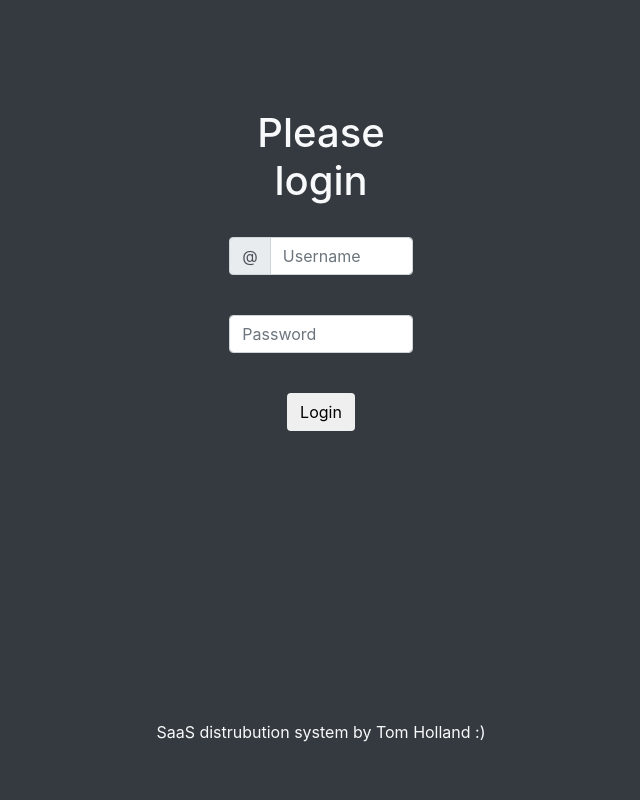
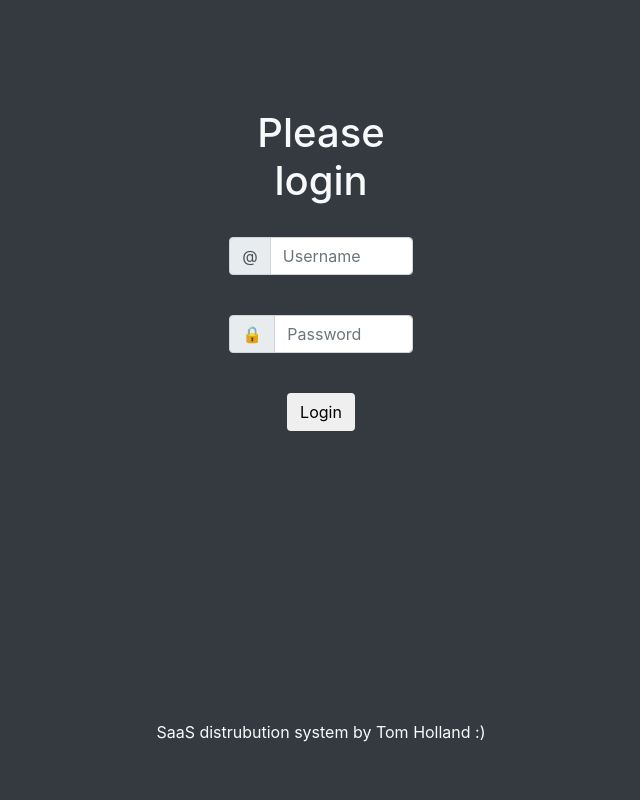
Before and after one commit to syntax/saas-key-licensing-system, a Flask app: page /login in a window 1280 px wide. Shown: the whole page, without its empty margins (319-959 px from the left). Run offline with Flask 2, Linux system fonts and the light colour scheme; some libraries are stand-ins or nearby versions.

Commit message:
trying an emoji

```diff
--- a/authflow.txt
+++ b/authflow.txt
@@ -28,3 +28,6 @@ Friend then opens application and POSTs hwid. POST will return, false.
 
 
 check otu: https://docs.metalabs.io/
+
+
+for i in
--- a/practicing with flask/templates/login.html
+++ b/practicing with flask/templates/login.html
@@ -45,6 +45,9 @@
             </div>
             <br>
             <div class="input-group mb-3">
+                <div class="input-group-prepend">
+                    <span class="input-group-text" id="basic-addon1">🔒</span>
+                </div>
                 <input type="password" class="form-control" placeholder="Password" aria-label="Password"
                        aria-describedby="basic-addon" value="{{
               request.form.password }}">
```
